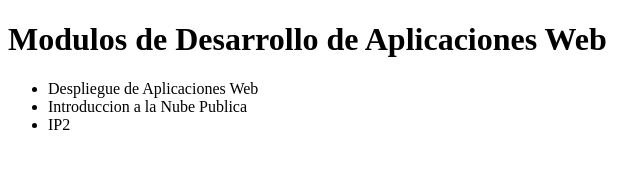
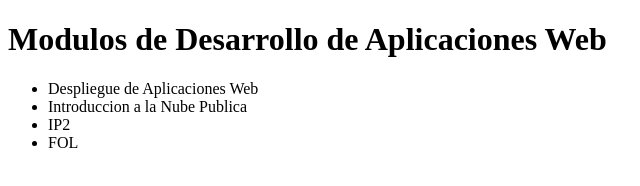
Before and after one commit to AlumnoAbastos/dawAct1_3, a plain HTML site: page index.html in a window 1280 px wide. Shown: the full height of the page, 0-640 px from the left. Drawn offline with Linux system fonts and the light colour scheme.

Commit message:
Anyadido modulo FOl

```diff
--- a/index.html
+++ b/index.html
@@ -10,6 +10,7 @@
         <li>Despliegue de Aplicaciones Web</li>
 	<li>Introduccion a la Nube Publica</li>
 	<li>IP2</li>
+	<li>FOL</li>
     </ul>
 
 <body>
```
